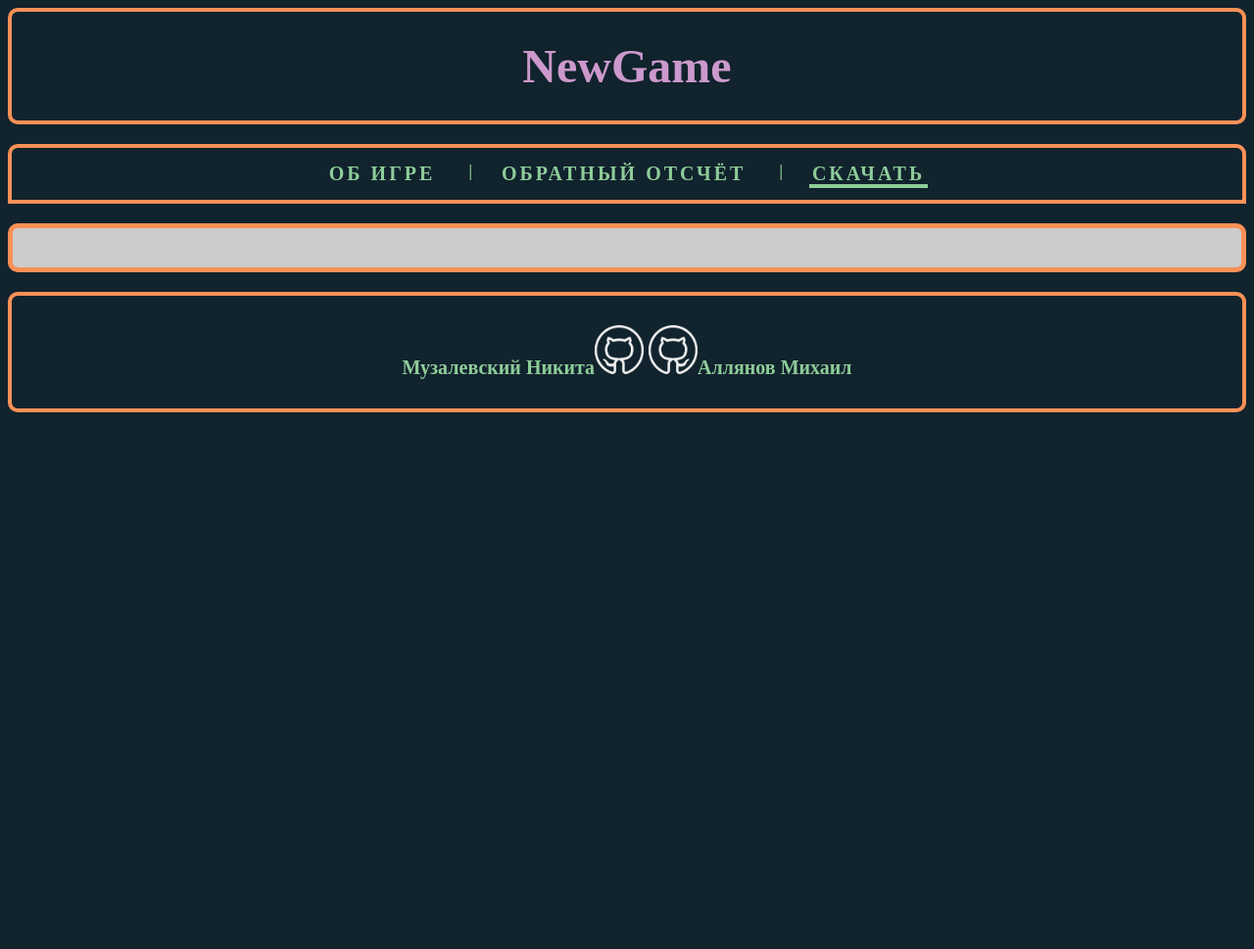
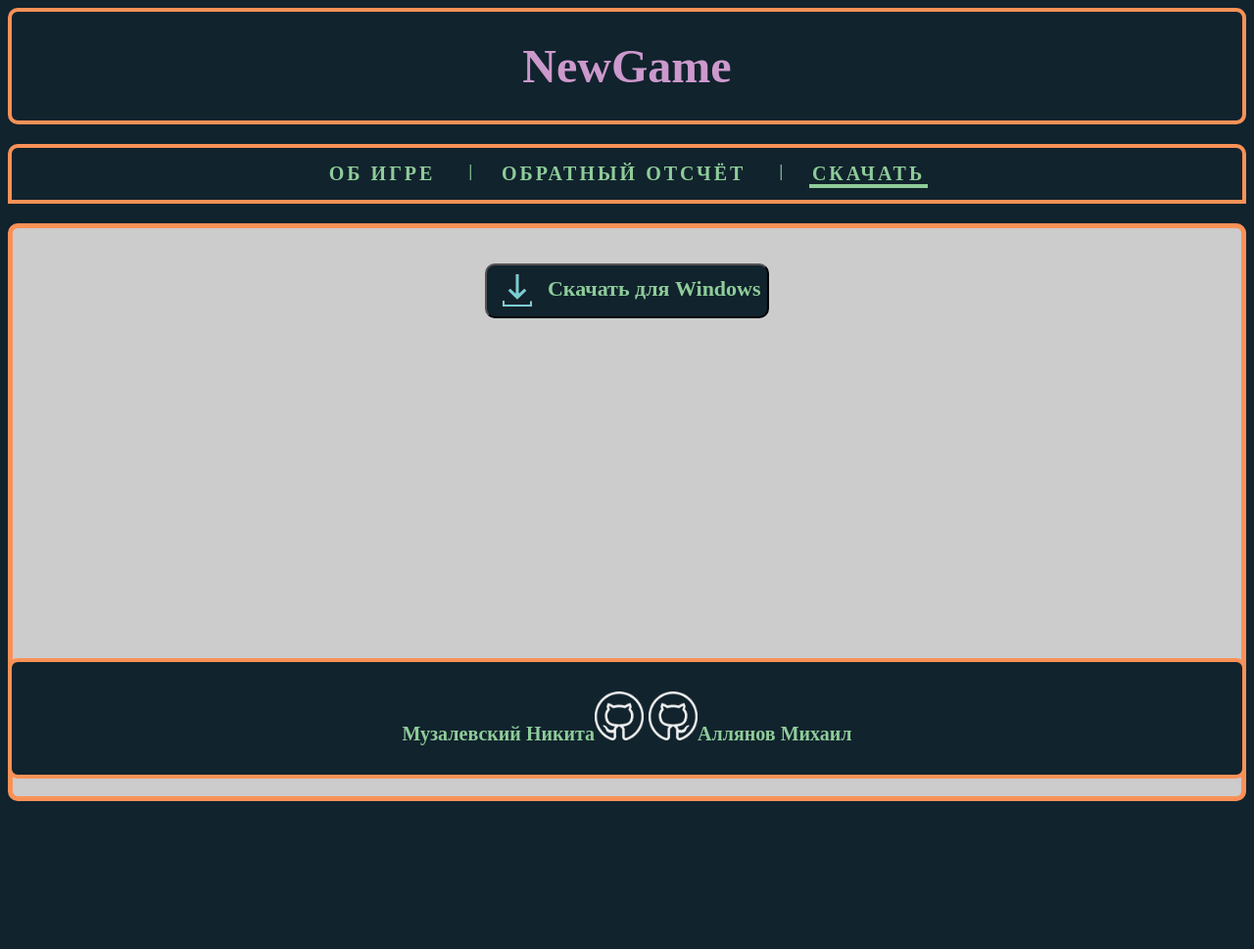
Before and after one commit to GREMIAR/Semester-5, a PHP site: page /Download.html in a window 1280 px wide. Shown: the whole page at 98% size. Before the commit the page ends 421 px from the top, so only its background shows below. Run offline with PHP 8.4, Linux system fonts and the light colour scheme.

Commit message:
временная версия

```diff
--- a/lab 1/Download.html
+++ b/lab 1/Download.html
@@ -16,7 +16,13 @@
 			</menu>
 		</section>
 		<article>
-
+			<p></p>
+			<a href="https://github.com/GREBIAR-Git/NewGameDownload" target="_blank">
+				<button style="vertical-align:middle;align-items: center;" class="ButtonPress">
+					<img style="vertical-align:middle;" src="download.png" alt="Скачать" width="50" height="50">
+					Скачать для Windows
+				</button>
+			</a>
   	</article>
   	<footer>
   		<p>Музалевский Никита<a href="https://github.com/GREBIAR-Git" target="_blank"><img src="gitL.png" width="50" height="50" alt="Музалевский Никита"></a>
--- a/lab 1/style.css
+++ b/lab 1/style.css
@@ -1,12 +1,15 @@
 *{
 	color: #8ecc99;
-	background:#11232d;
 	border-radius: 10px;
 	font-weight: bold;
 	font-family: "Times New Roman", Times, serif;
 }
+body{
+	background:#11232d;
+}
 
 header {
+	background:#11232d;
 	color:#cc99cc;
 	text-align:center;
 	padding: 28px;
@@ -34,6 +37,7 @@ article p{
 }
 
 .menu{
+	background:#11232d;
 	margin:0px;
 	margin-top:20px;
 	position: sticky;
@@ -47,6 +51,7 @@ article p{
 }
 
 .menu li {
+	background:#11232d;
 	text-align:center;
 	display: block;
 	border: solid 2px #f99157;
@@ -59,6 +64,7 @@ article p{
 }
 
 .menu a {
+	background:#11232d;
 	position: relative;
 	text-decoration: none;
 	letter-spacing: 3px;
@@ -69,12 +75,15 @@ article p{
 	transition: .5s;
 }
 section{
+	background:#11232d;
 	border-top: solid 10px #11232d;
+	border-radius: 0px;
 	position: sticky;
 	top: 0px;
 }
 
 .NavBar {
+	background:#11232d;
 	border-bottom-right-radius: 0;
 	border-bottom-left-radius: 0;
 	padding: 15px;
@@ -164,6 +173,7 @@ section{
 }
 
 footer{
+	background: #11232d;
 	margin-top: 10px;
 	vertical-align: middle;
 	font-size:20px;
@@ -174,3 +184,11 @@ footer{
 footer img:hover{
 	background-color:#11111d;
 }
+.ButtonPress{
+	background:#11232d;
+	font-size: 22px;
+	transition: 1s;
+}
+.ButtonPress:hover{
+	background-color: #49423d;
+}
--- a/lab 1/styleWithoutMenu.css
+++ b/lab 1/styleWithoutMenu.css
@@ -2,4 +2,11 @@ article{
 	margin-top:20px;
 	margin-left:0;
 	margin-bottom: 20px;
+	text-align:center;
+	align-items: center; /* center the content vertically */
+	height: 540px;
 }
+footer{
+	position: sticky;
+	bottom: 5px;
+}
```
Also changed, not shown: lab 1/download.png (added).
